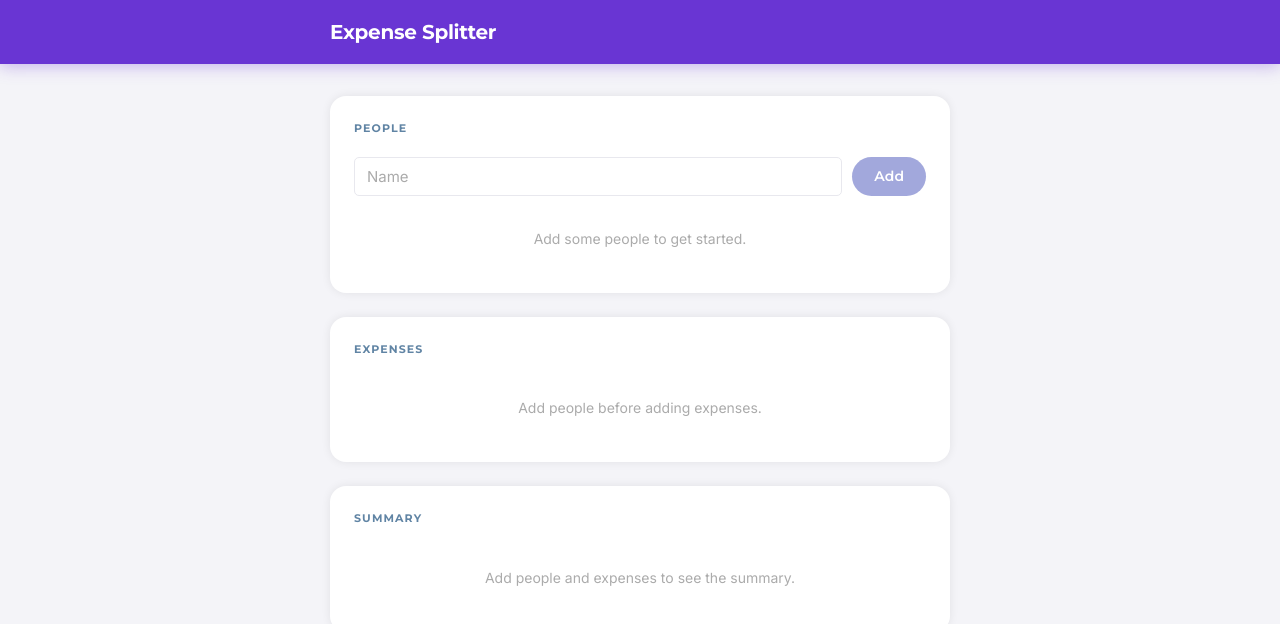
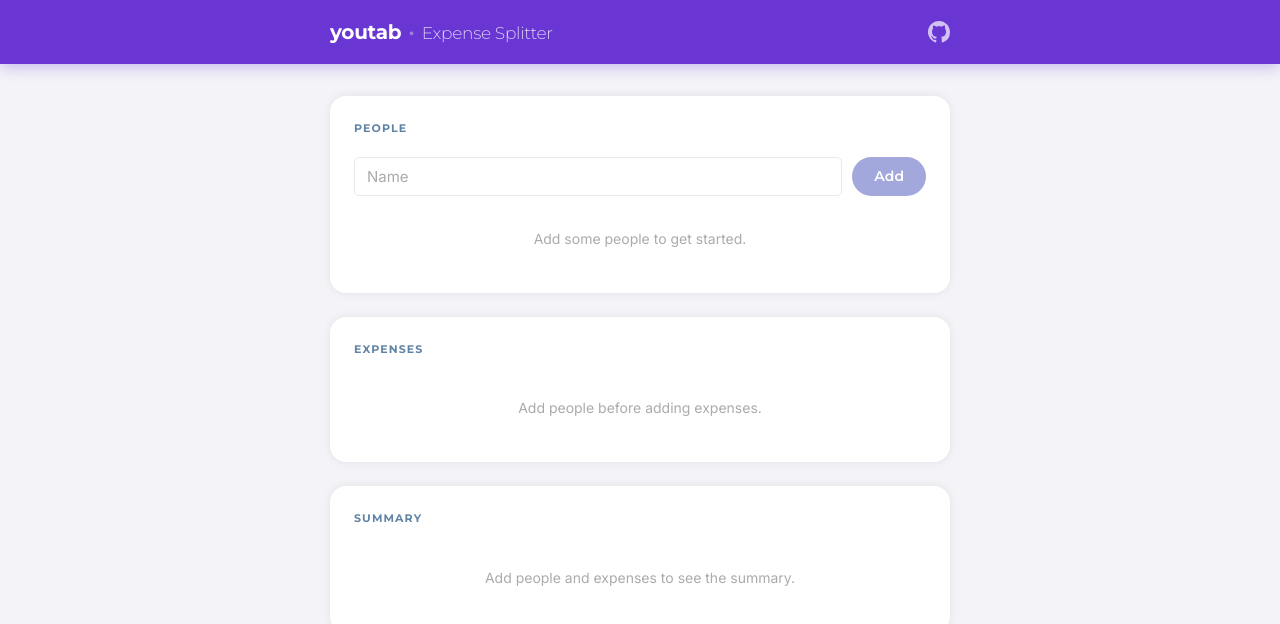
Before and after one commit to xelasrc/Youtap-Expense-Splitter, a React (Vite) app: page / in a window 1280 px wide. Shown: the top 624 px of the page. Built offline with nearby package versions, Linux system fonts and the light colour scheme.

Commit message:
Add GitHub link and youtab (play on words) branding to header

```diff
--- a/src/App.css
+++ b/src/App.css
@@ -16,10 +16,37 @@
 
 .site-header__title {
   font-family: var(--font-heading);
+  color: #fff;
   font-size: 20px;
   font-weight: 700;
+  letter-spacing: -0.3px;
+}
+
+.header-github {
+  color: rgba(255, 255, 255, 0.7);
+  display: flex;
+  align-items: center;
+  transition: color 0.15s;
+}
+
+.header-github:hover {
   color: #fff;
-  letter-spacing: -0.3px;
+}
+
+.header-brand {
+  font-weight: 700;
+  font-size: 20px;
+}
+
+.header-sep {
+  opacity: 0.35;
+  margin: 0 2px;
+}
+
+.header-app {
+  font-weight: 300;
+  font-size: 17px;
+  opacity: 0.75;
 }
 
 /* ── Layout ──────────────────────────────────────────────── */
--- a/src/App.tsx
+++ b/src/App.tsx
@@ -29,7 +29,22 @@
     <>
       <header className="site-header">
         <div className="site-header__inner">
-          <h1 className="site-header__title">Expense Splitter</h1>
+          <h1 className="site-header__title">
+            <span className="header-brand">youtab</span>
+            <span className="header-sep"> · </span>
+            <span className="header-app">Expense Splitter</span>
+          </h1>
+          <a
+            href="https://github.com/xelasrc/Youtap-Expense-Splitter"
+            target="_blank"
+            rel="noopener noreferrer"
+            className="header-github"
+            aria-label="View source on GitHub"
+          >
+            <svg height="22" viewBox="0 0 16 16" width="22" fill="currentColor" aria-hidden="true">
+              <path d="M8 0C3.58 0 0 3.58 0 8c0 3.54 2.29 6.53 5.47 7.59.4.07.55-.17.55-.38 0-.19-.01-.82-.01-1.49-2.01.37-2.53-.49-2.69-.94-.09-.23-.48-.94-.82-1.13-.28-.15-.68-.52-.01-.53.63-.01 1.08.58 1.23.82.72 1.21 1.87.87 2.33.66.07-.52.28-.87.51-1.07-1.78-.2-3.64-.89-3.64-3.95 0-.87.31-1.59.82-2.15-.08-.2-.36-1.02.08-2.12 0 0 .67-.21 2.2.82.64-.18 1.32-.27 2-.27.68 0 1.36.09 2 .27 1.53-1.04 2.2-.82 2.2-.82.44 1.1.16 1.92.08 2.12.51.56.82 1.27.82 2.15 0 3.07-1.87 3.75-3.65 3.95.29.25.54.73.54 1.48 0 1.07-.01 1.93-.01 2.2 0 .21.15.46.55.38A8.013 8.013 0 0016 8c0-4.42-3.58-8-8-8z"/>
+            </svg>
+          </a>
         </div>
       </header>
       <div className="app">
```
